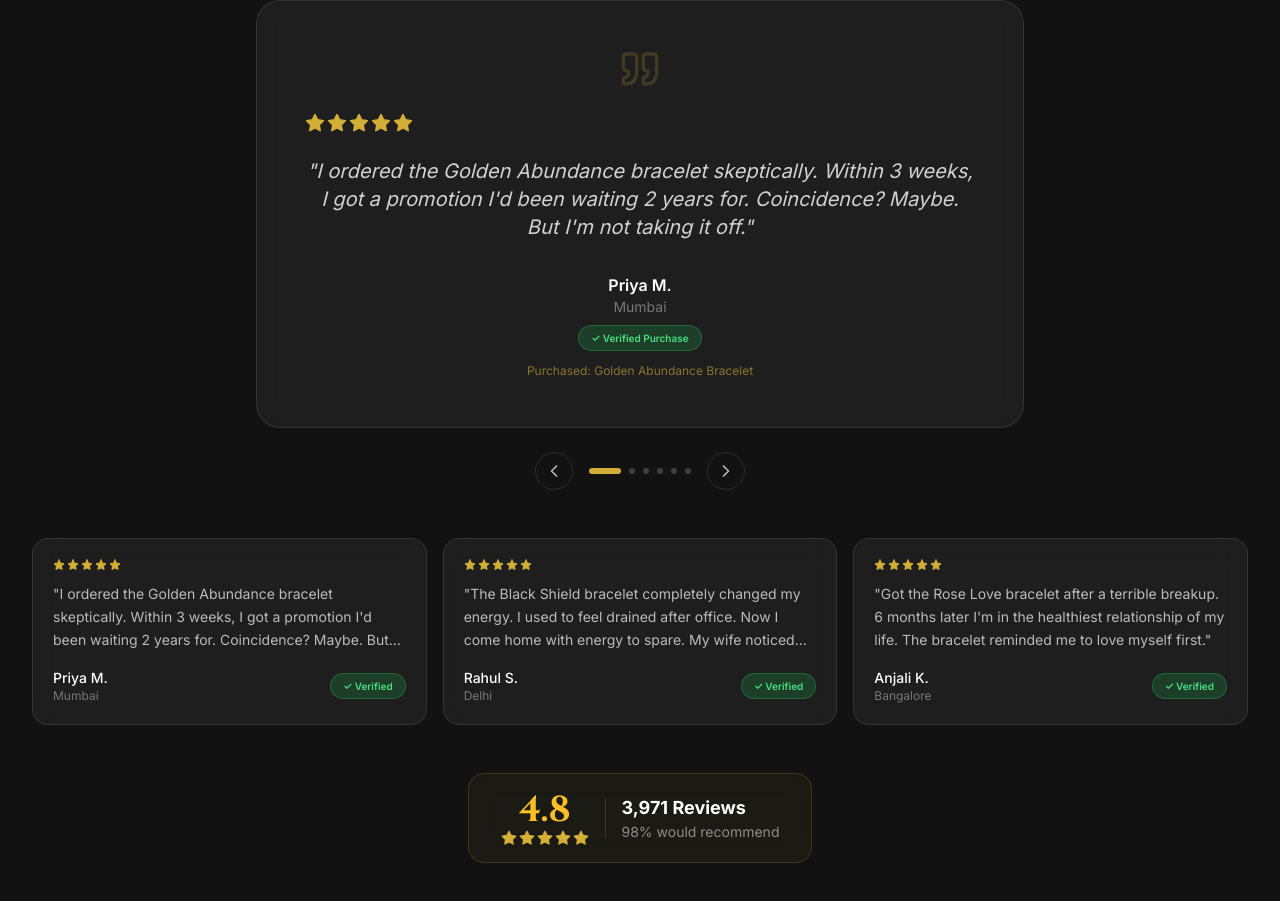
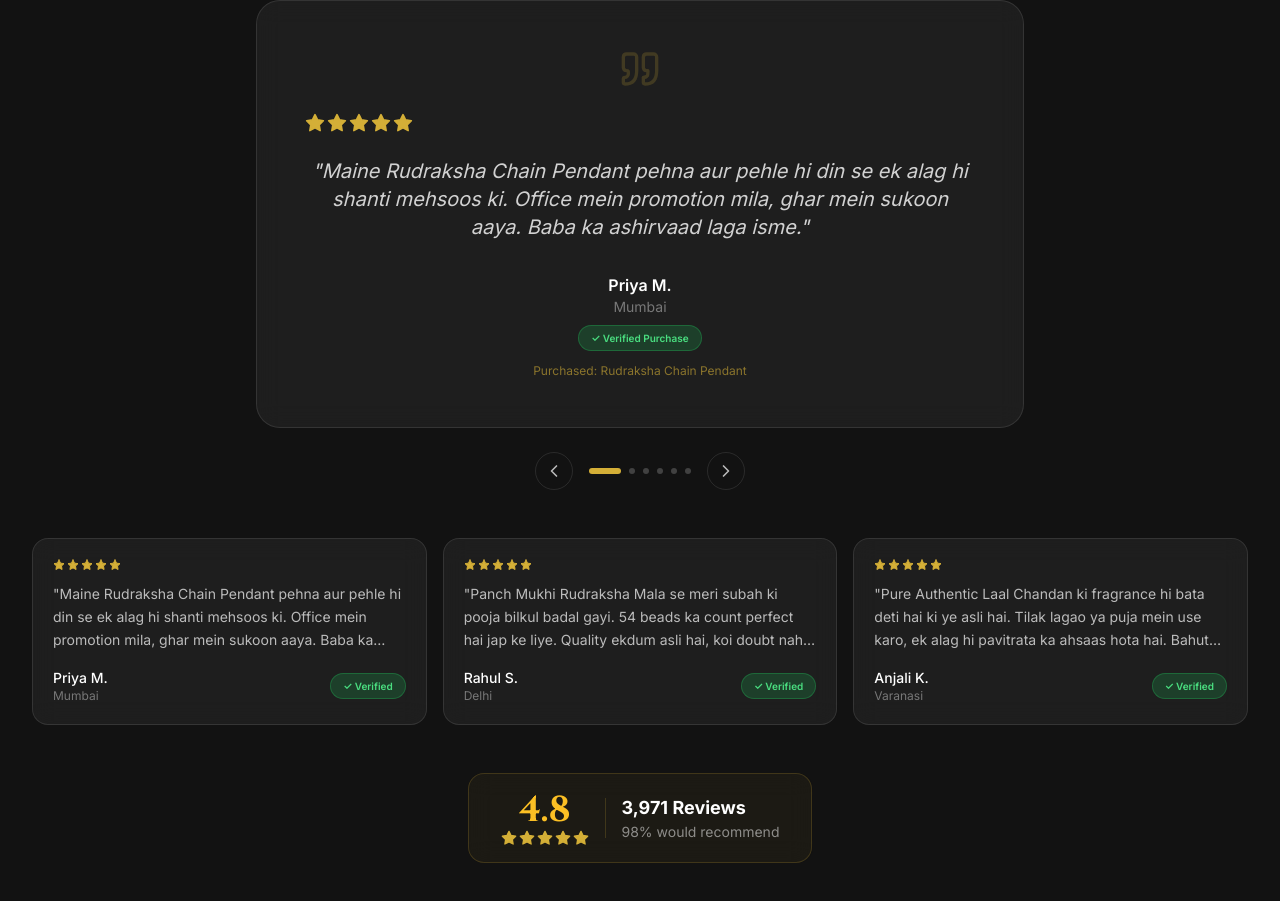
Before and after one commit to viralstance4-lang/spiritual-revamp, a React (Vite) app in the folder frontend/: page / in a window 1280 px wide. Shown: the part 3435-4336 px from the top of the page. Built offline with nearby package versions, Linux system fonts and the light colour scheme; no server answers.

Commit message:
testimonal

```diff
--- a/frontend/src/data/products.js
+++ b/frontend/src/data/products.js
@@ -116,12 +116,12 @@ export const PRODUCTS = [
 ];
 
 export const TESTIMONIALS = [
-  { name: 'Priya M.', city: 'Mumbai', rating: 5, text: 'I ordered the Golden Abundance bracelet skeptically. Within 3 weeks, I got a promotion I\'d been waiting 2 years for. Coincidence? Maybe. But I\'m not taking it off.', product: 'Golden Abundance Bracelet', verified: true },
-  { name: 'Rahul S.', city: 'Delhi', rating: 5, text: 'The Black Shield bracelet completely changed my energy. I used to feel drained after office. Now I come home with energy to spare. My wife noticed the difference immediately.', product: 'Black Shield Bracelet', verified: true },
-  { name: 'Anjali K.', city: 'Bangalore', rating: 5, text: 'Got the Rose Love bracelet after a terrible breakup. 6 months later I\'m in the healthiest relationship of my life. The bracelet reminded me to love myself first.', product: 'Rose Love Bracelet', verified: true },
-  { name: 'Vikram P.', city: 'Pune', rating: 5, text: 'Tiger Energy bracelet. I wake up at 5am now without an alarm. My gym performance improved, my focus at work is laser sharp. This thing is real.', product: 'Tiger Energy Bracelet', verified: true },
-  { name: 'Sneha R.', city: 'Chennai', rating: 5, text: 'The packaging alone is premium. The bracelet quality is unmatched. But most importantly, I feel different wearing it. More aligned, more intentional.', product: 'Golden Abundance Bracelet', verified: true },
-  { name: 'Arjun T.', city: 'Hyderabad', rating: 4, text: 'Ordered 3 bracelets for myself and gifted one to my mother. All of us are obsessed. The affirmation cards that came with it are beautiful.', product: 'Black Shield Bracelet', verified: true },
+  { name: 'Priya M.', city: 'Mumbai', rating: 5, text: 'Maine Rudraksha Chain Pendant pehna aur pehle hi din se ek alag hi shanti mehsoos ki. Office mein promotion mila, ghar mein sukoon aaya. Baba ka ashirvaad laga isme.', product: 'Rudraksha Chain Pendant', verified: true },
+  { name: 'Rahul S.', city: 'Delhi', rating: 5, text: 'Panch Mukhi Rudraksha Mala se meri subah ki pooja bilkul badal gayi. 54 beads ka count perfect hai jap ke liye. Quality ekdum asli hai, koi doubt nahi. Highly recommended.', product: 'Panch Mukhi Rudraksha Mala (54 Beads)', verified: true },
+  { name: 'Anjali K.', city: 'Varanasi', rating: 5, text: 'Pure Authentic Laal Chandan ki fragrance hi bata deti hai ki ye asli hai. Tilak lagao ya puja mein use karo, ek alag hi pavitrata ka ahsaas hota hai. Bahut zyada khush hoon is purchase se.', product: 'Pure Authentic Laal Chandan', verified: true },
+  { name: 'Vikram P.', city: 'Pune', rating: 5, text: 'Evil Eye Bracelet meri behen ko gift kiya tha. Wo kehti hai jab se ye pehna hai, nazar wali takleefein bilkul band ho gayi hain. Design bhi bahut sundar hai, log poochte rehte hain.', product: 'Evil Eye Bracelet', verified: true },
+  { name: 'Sneha R.', city: 'Chennai', rating: 5, text: 'Dhan Yog Bracelet order karne ke baad se business mein ek acha shift feel ho raha hai. Packaging premium thi, quality ekdum top. Ek vishwas hota hai ise pehenne mein jo confidence deta hai.', product: 'Dhan Yog Bracelet', verified: true },
+  { name: 'Arjun T.', city: 'Hyderabad', rating: 4, text: 'Tiny Evil Eye Bracelet apni beti ke liye liya — bilkul perfect size hai bachon ke liye. Nazar se bachane ke liye best gift. 3 aur order karne wala hoon relatives ke liye.', product: 'Tiny Evil Eye Bracelet', verified: true },
 ];
 
 export const CATEGORY_INFO = {
```
